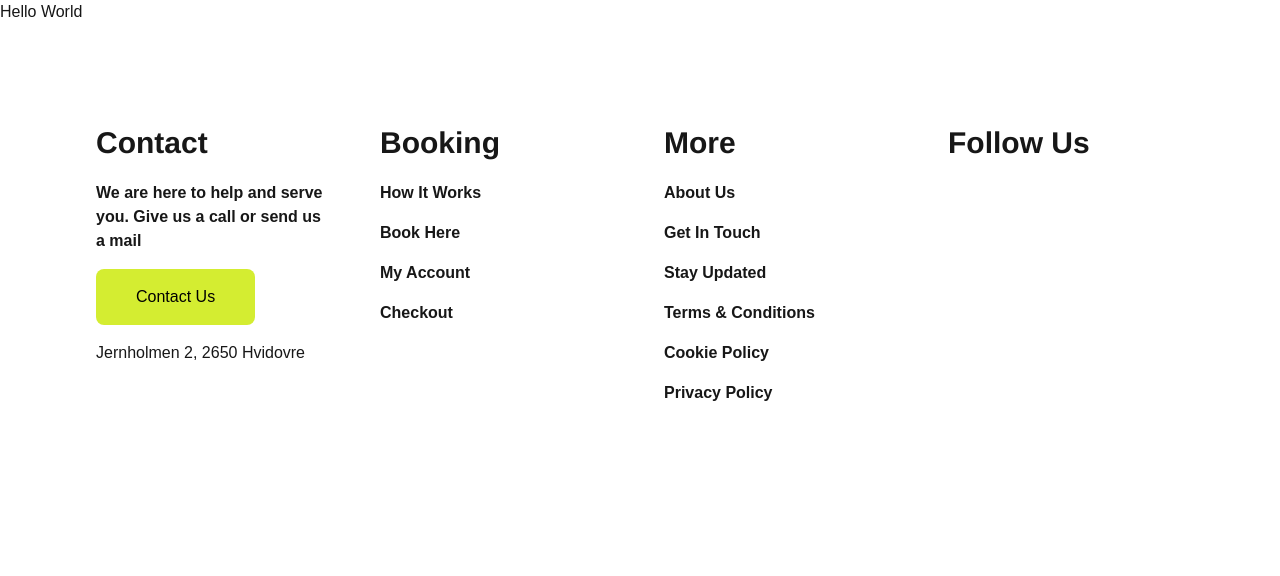
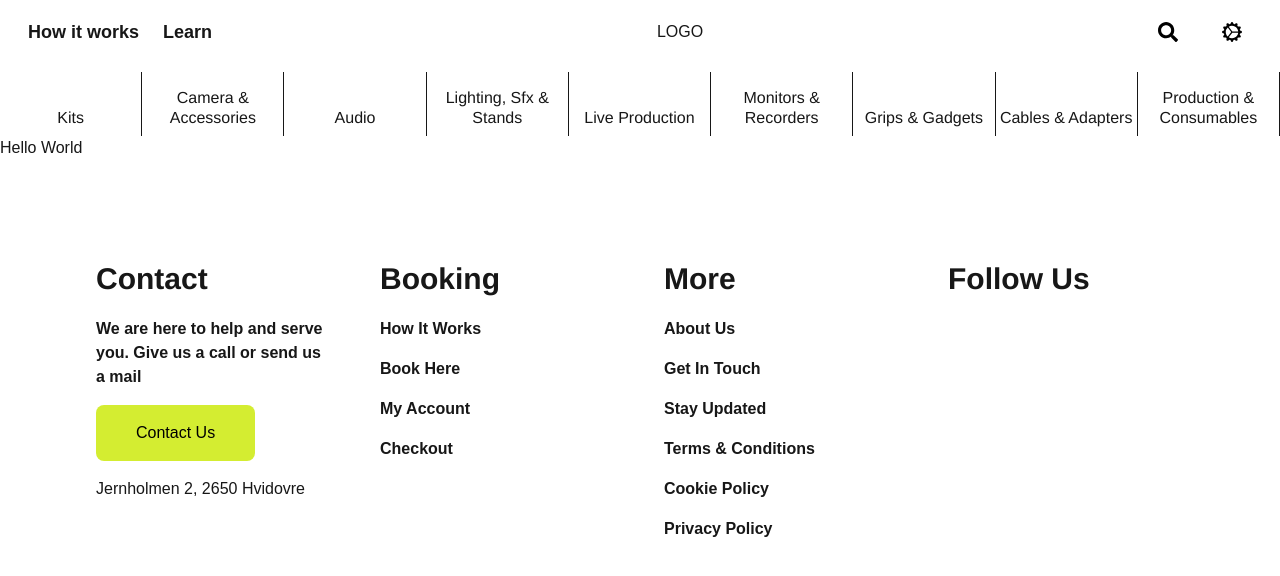
Before and after one commit to vabr0002/simplerent_new, a Next.js app: page / in a window 1280 px wide. Shown: the top 576 px of the page. Built offline with nearby package versions, Linux system fonts and the light colour scheme.

Commit message:
menuting

```diff
--- a/package.json
+++ b/package.json
@@ -12,7 +12,8 @@
     "clsx": "^2.1.1",
     "next": "15.1.7",
     "react": "^19.0.0",
-    "react-dom": "^19.0.0"
+    "react-dom": "^19.0.0",
+    "react-icons": "^5.4.0"
   },
   "devDependencies": {
     "postcss": "^8",
--- a/src/app/layout.js
+++ b/src/app/layout.js
@@ -1,6 +1,7 @@
 import { Geist, Geist_Mono } from "next/font/google";
 import "./globals.css";
 import Footer from "@/components/footer/Footer";
+import Navigation from "@/components/navigation/Navigation";
 
 const geistSans = Geist({
   variable: "--font-geist-sans",
@@ -21,6 +22,7 @@ export default function RootLayout({ children }) {
   return (
     <html lang="en">
       <body>
+        <Navigation />
         {children}
         <Footer />
       </body>
--- a/src/components/navigation/Navigation.jsx
+++ b/src/components/navigation/Navigation.jsx
@@ -0,0 +1,60 @@
+import React from "react";
+import Link from "next/link";
+import { FaSearch, FaCamera } from "react-icons/fa";
+import { BsGearWideConnected } from "react-icons/bs";
+
+const Navigation = () => {
+  const iconClasses =
+    "text-3xl text-white group-hover:text-lime transition-colors duration-200";
+  const linkClasses =
+    "group text-p font-light hover:text-lime py-2 w-full h-16 text-center border-r border-gray-400 flex flex-col items-center justify-center";
+  const iconButtonClasses =
+    "relative bg-white text-black p-4 w-10 h-10 flex items-center justify-center rounded-xl hover:scale-110 transition-transform duration-300 cursor-pointer hover:bg-lime";
+
+  return (
+    <nav className="flex flex-col items-center">
+      <div className="flex justify-between items-center w-full p-3">
+        <div className="flex gap-6 ml-4">
+          <Link className="text-h4 hover:text-lime" href="">
+            How it works
+          </Link>
+          <Link className="text-h4 hover:text-lime" href="">
+            Learn
+          </Link>
+        </div>
+        <div>
+          <h1>LOGO</h1>
+        </div>
+        <div className="flex gap-6 mr-4">
+          <div className={iconButtonClasses}>
+            <FaSearch className="absolute text-black text-xl" />
+          </div>
+          <div className={iconButtonClasses}>
+            <BsGearWideConnected className="absolute text-black text-xl" />
+          </div>
+        </div>
+      </div>
+
+      <div className="flex flex-row w-full pt-2 bg-opacity-80 font-helvetica">
+        {[
+          "Kits",
+          "Camera & Accessories",
+          "Audio",
+          "Lighting, Sfx & Stands",
+          "Live Production",
+          "Monitors & Recorders",
+          "Grips & Gadgets",
+          "Cables & Adapters",
+          "Production & Consumables"
+        ].map((item, index) => (
+          <Link key={index} className={linkClasses} href="">
+            <FaCamera className={iconClasses} />
+            <span className="text-center leading-tight">{item}</span>
+          </Link>
+        ))}
+      </div>
+    </nav>
+  );
+};
+
+export default Navigation;
```
Also changed, not shown: 1 other file (tests, documents, lock files or other folders).
